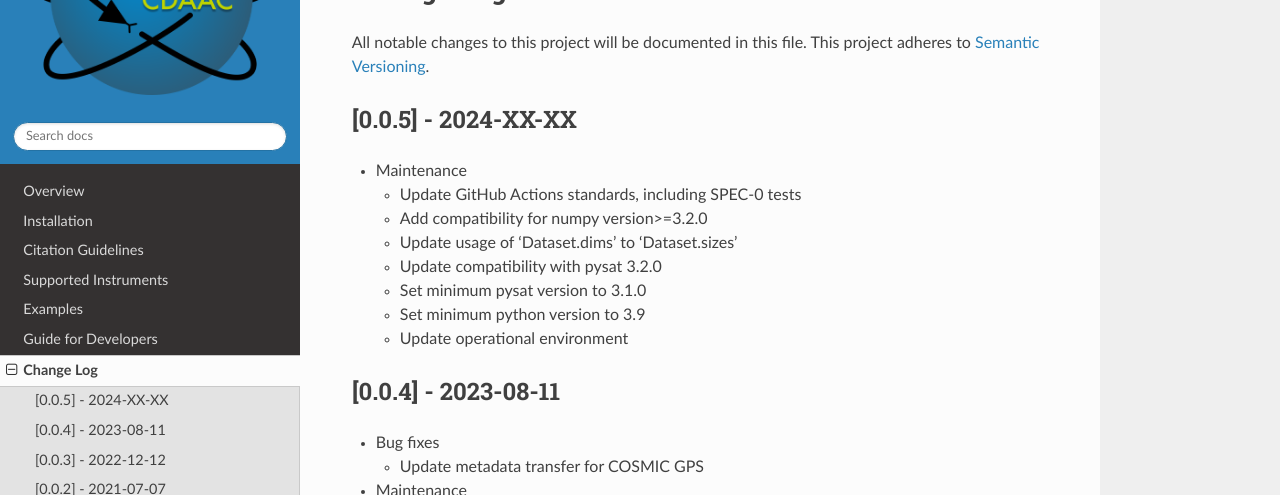
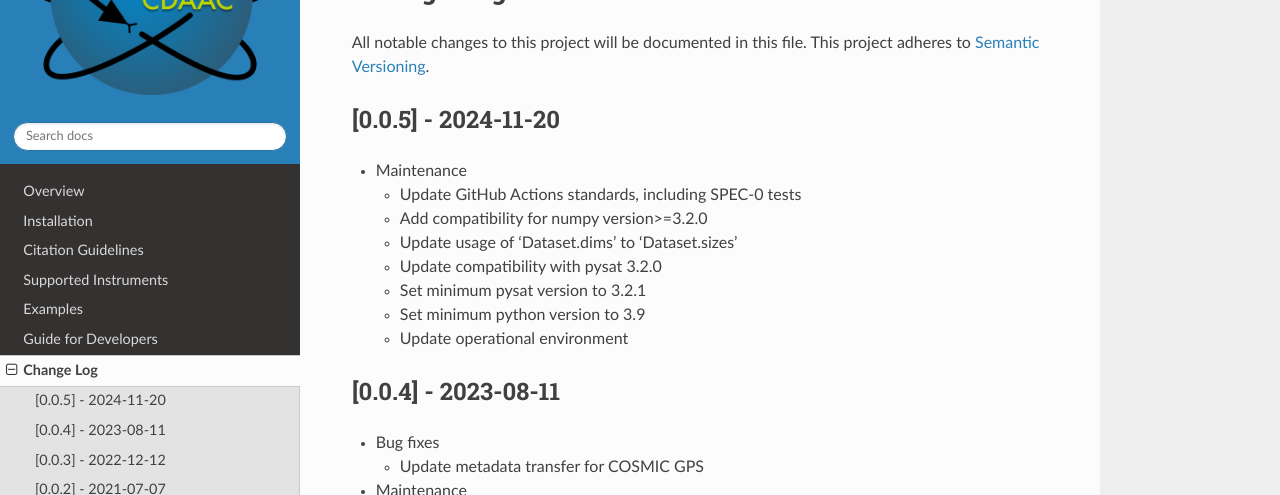
Before and after one commit to pysat/pysatCDAAC, a Sphinx documentation site: the page built from docs/history.rst, in a window 1280 px wide and 900 px high. Shown: the part 129-624 px from the top of the window. Built offline with Sphinx 7.4.7 and the Read the Docs theme 3.1.0, drawn with Linux system fonts in a browser that asks for light colours.

Commit message:
MAINT: update for RC

```diff
--- a/CHANGELOG.md
+++ b/CHANGELOG.md
@@ -2,13 +2,13 @@
 All notable changes to this project will be documented in this file.
 This project adheres to [Semantic Versioning](http://semver.org/).
 
-## [0.0.5] - 2024-XX-XX
+## [0.0.5] - 2024-11-20
 * Maintenance
   * Update GitHub Actions standards, including SPEC-0 tests
   * Add compatibility for numpy version>=3.2.0
   * Update usage of 'Dataset.dims' to 'Dataset.sizes'
   * Update compatibility with pysat 3.2.0
-  * Set minimum pysat version to 3.1.0
+  * Set minimum pysat version to 3.2.1
   * Set minimum python version to 3.9
   * Update operational environment
 
--- a/docs/installation.rst
+++ b/docs/installation.rst
@@ -14,7 +14,7 @@ Prerequisites
 
 pysatCDAAC uses common Python modules, as well as modules developed by
 and for the Space Physics community.  This module officially supports
-Python 3.9+ and pysat 3.1.0+.
+Python 3.9+ and pysat 3.2.1+.
 
  ================== ====================
  Common modules     Community modules
--- a/pyproject.toml
+++ b/pyproject.toml
@@ -4,7 +4,7 @@ build-backend = "setuptools.build_meta"
 
 [project]
 name = "pysatCDAAC"
-version = "0.0.4"
+version = "0.0.5"
 description = "pysat support for CDAAC Instruments"
 readme = "README.md"
 requires-python = ">=3.9"
```
